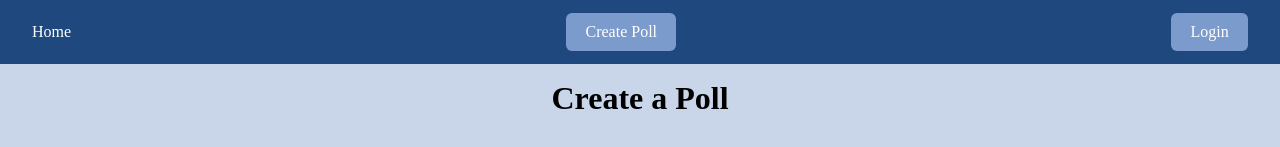
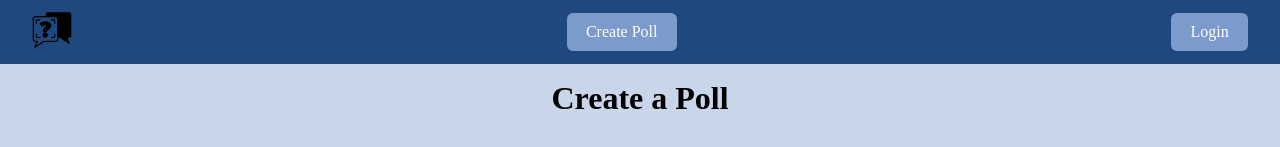
Before and after one commit to capstone-poll-app/capstone-poll-app-frontend, a React (Vite) app in the folder polling-app/: page /polls/new in a window 1280 px wide. Shown: the top 147 px of the page. Built offline with nearby package versions, Linux system fonts and the light colour scheme.

Commit message:
logo changes

```diff
--- a/polling-app/index.html
+++ b/polling-app/index.html
@@ -2,9 +2,10 @@
 <html lang="en">
   <head>
     <meta charset="UTF-8" />
-    <link rel="icon" type="image/svg+xml" href="/favicon.svg" />
+    <!-- <link rel="icon" type="image/svg+xml" href="/favicon.svg" /> -->
+     <link rel="icon" href="./src/assets/ask.png">
     <meta name="viewport" content="width=device-width, initial-scale=1.0" />
-    <title>polling-app</title>
+    <title>Ask Your Friends!</title>
   </head>
   <body>
     <div id="root"></div>
--- a/polling-app/src/components/Navbar.jsx
+++ b/polling-app/src/components/Navbar.jsx
@@ -1,9 +1,10 @@
 import { NavLink } from "react-router";
+import askImage from "../assets/ask.png"
 
 function Navbar() {
     return (
         <nav className="nav">
-            <NavLink className="nav-item" to="/" end>Home</NavLink>
+            <NavLink className="nav-item" to="/" end><img className="logo" src={askImage} alt="Home" /></NavLink>
             <NavLink className="nav-item link-button" to="/polls/new" end>Create Poll</NavLink>
             <NavLink className="nav-item link-button">Login</NavLink>
         </nav>
--- a/polling-app/src/styles.css
+++ b/polling-app/src/styles.css
@@ -17,6 +17,10 @@
 .nav .nav-item {
   text-decoration: none;
   color: white;
+}
+
+.logo {
+  width: 40px;
 }
 
 .link-button {
--- a/polling-app/src/styles/_nav.scss
+++ b/polling-app/src/styles/_nav.scss
@@ -14,6 +14,10 @@
         text-decoration: none;
         color: white;
     }
+}
+
+.logo{
+    width: 40px;
 }
 
 .link-button {
```
Also changed, not shown: polling-app/src/assets/ask.png (added), 1 other file (tests, documents, lock files or other folders).
